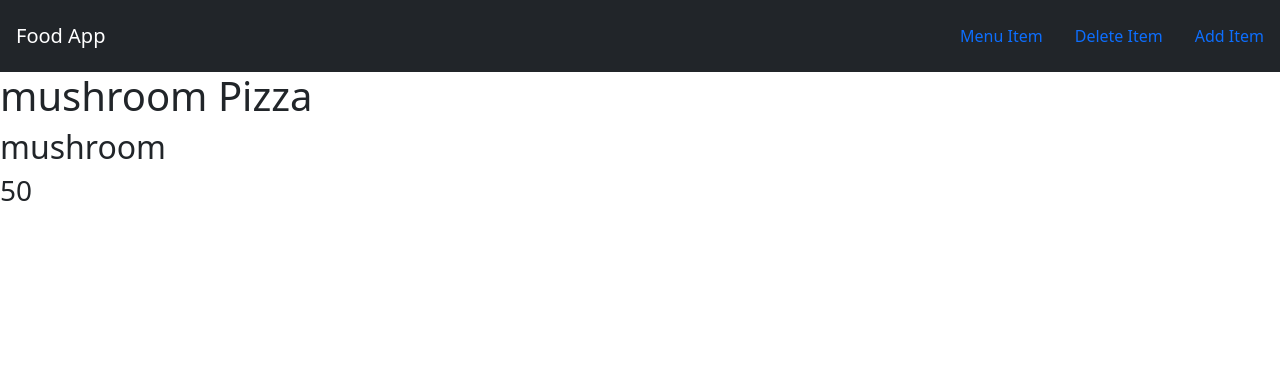
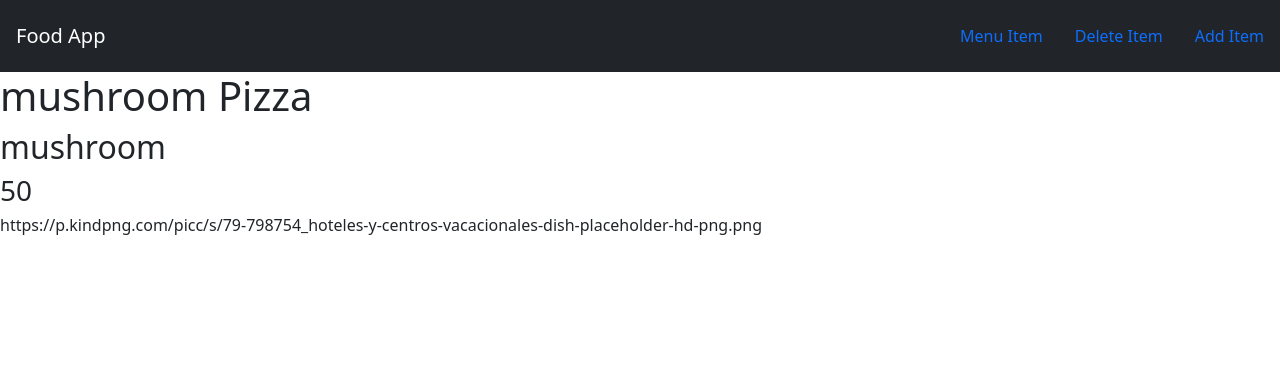
Before and after one commit to SARIBEG10/DJANGO, a Django app: page /food/4 in a window 1280 px wide. Shown: the top 372 px of the page. Run offline with Django 3.2, Linux system fonts and the light colour scheme; data comes from the database, SQL or seed files in the repository; both versions use the stored data as it was after the commit.

Commit message:
Add image field

```diff
--- a/food/models.py
+++ b/food/models.py
@@ -11,3 +11,4 @@ class Item(models.Model):
     item_name = models.CharField(max_length=200)
     item_desc = models.CharField(max_length=200)
     item_price = models.IntegerField()
+    item_image = models.CharField(max_length=500, default="https://p.kindpng.com/picc/s/79-798754_hoteles-y-centros-vacacionales-dish-placeholder-hd-png.png")
--- a/food/templates/food/detail.html
+++ b/food/templates/food/detail.html
@@ -3,4 +3,5 @@
 <h1>{{ item.item_name }}</h1>
 <h2>{{ item.item_desc }}</h2>
 <h3>{{ item.item_price }}</h3>
+<h6>{{ item.item_image }} </h6>
 {% endblock %}
```
Also changed, not shown: db.sqlite3, food/migrations/0002_item_item_image.py (added), food/migrations/0003_auto_20210222_1334.py (added), 1 other file.
